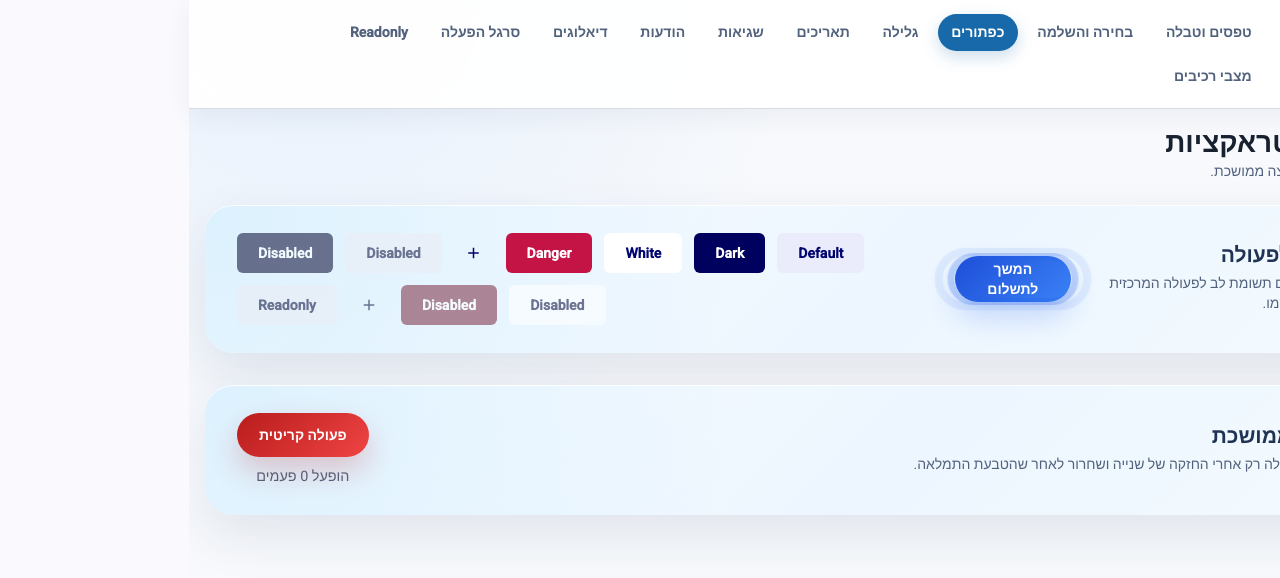
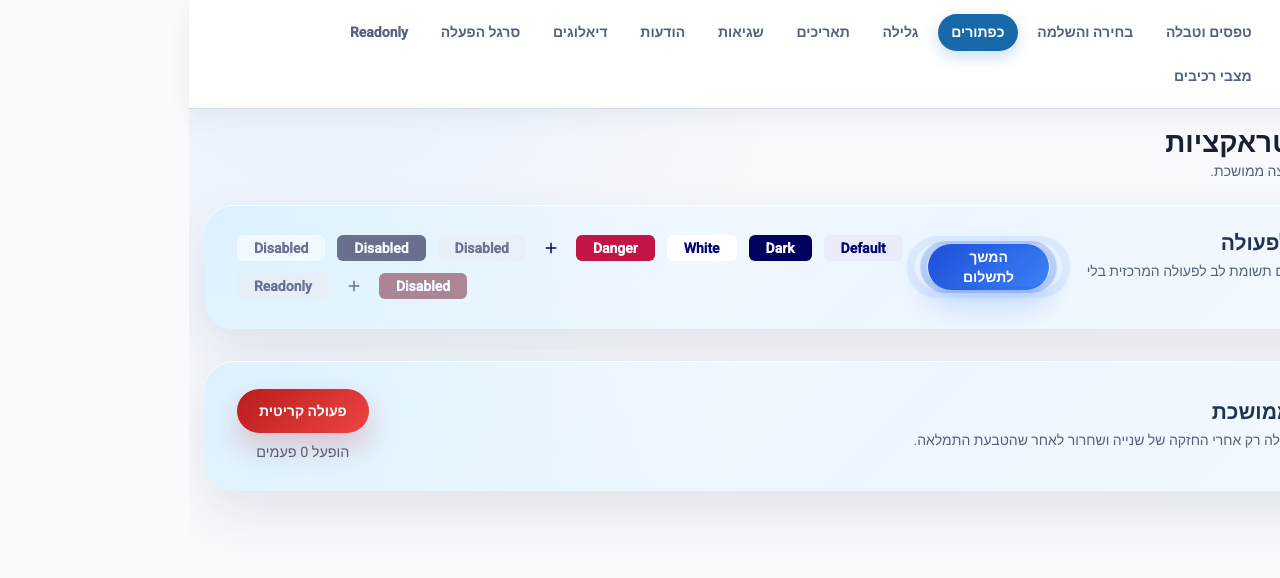
Before and after one commit to Far-Art/features-testing, an Angular app: page /buttons in a window 1280 px wide. Shown: the top 578 px of the page. Built offline with nearby package versions, Linux system fonts and the light colour scheme.

Commit message:
update styles

```diff
--- a/src/styles/ims-buttons.scss
+++ b/src/styles/ims-buttons.scss
@@ -21,8 +21,9 @@
   overflow: hidden;
   display: inline-grid;
   place-items: center;
-  min-block-size: 2.5rem;
-  padding: 0.625rem 1.25rem;
+  box-sizing: border-box;
+  block-size: var(--field-height);
+  padding: 0 1rem;
   border: 1px solid var(--ims-button-border);
   border-radius: var(--ims-button-radius);
   background: var(--ims-button-background);
@@ -140,20 +141,20 @@
 }
 
 .ims-button-icon {
-  min-inline-size: 2.5rem;
+  min-inline-size: var(--field-height);
   padding: 0.5rem;
   background: transparent;
+  aspect-ratio: 1;
 }
 
-.ims-button--with-symbol {
+.ims-button--with-symbol:not([ims-button-icon]) {
   grid-auto-flow: column;
   column-gap: 0.5rem;
+  padding-inline: 0.4rem 0.8rem;
 }
 
-.ims-button__symbol {
+.ims-icon.ims-button__symbol {
   --ims-icon-size: 1.125rem;
-  --ims-icon-weight: 500;
-  --ims-icon-optical-size: 20;
 
   pointer-events: none;
 }
--- a/src/styles/tokens/sizing-tokens.scss
+++ b/src/styles/tokens/sizing-tokens.scss
@@ -39,5 +39,5 @@
 }
 
 .field-stretch {
-     inline-size: var(--field-width-stretch);
+    inline-size: var(--field-width-stretch);
 }
```
